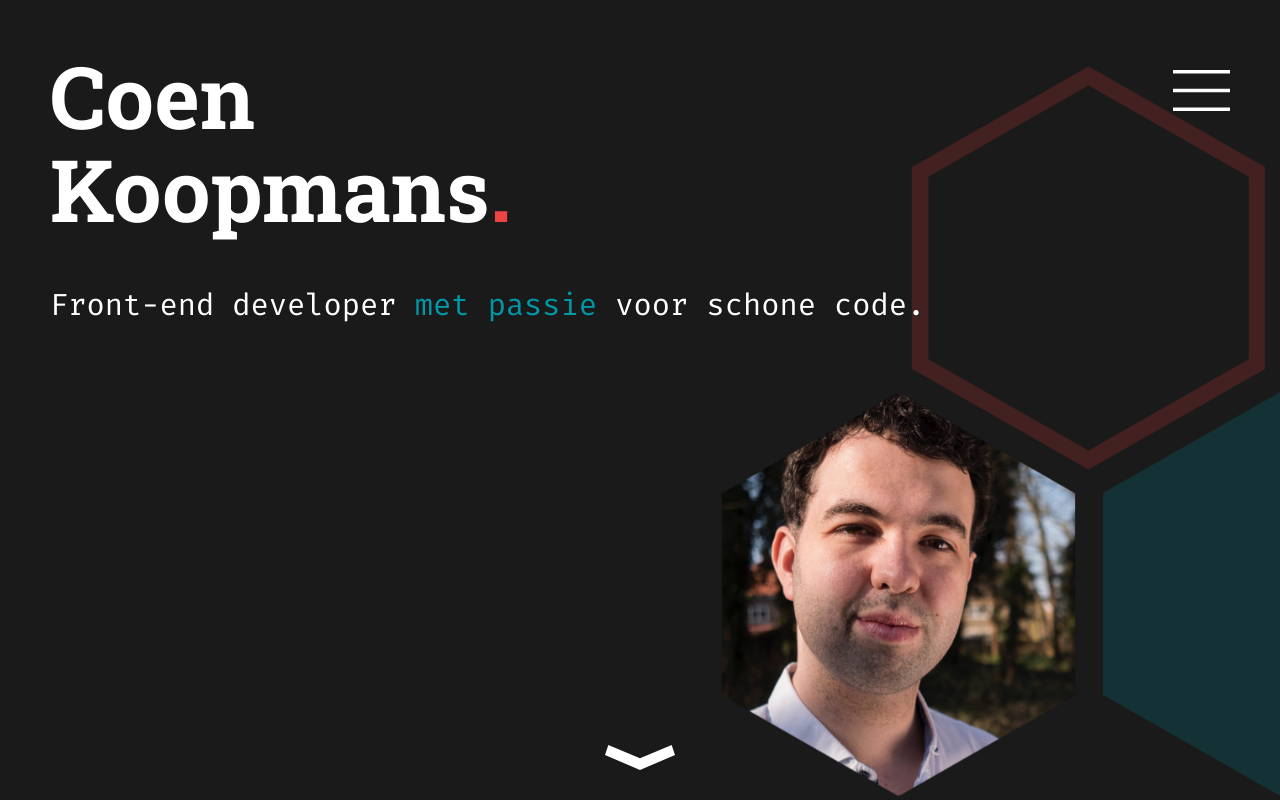
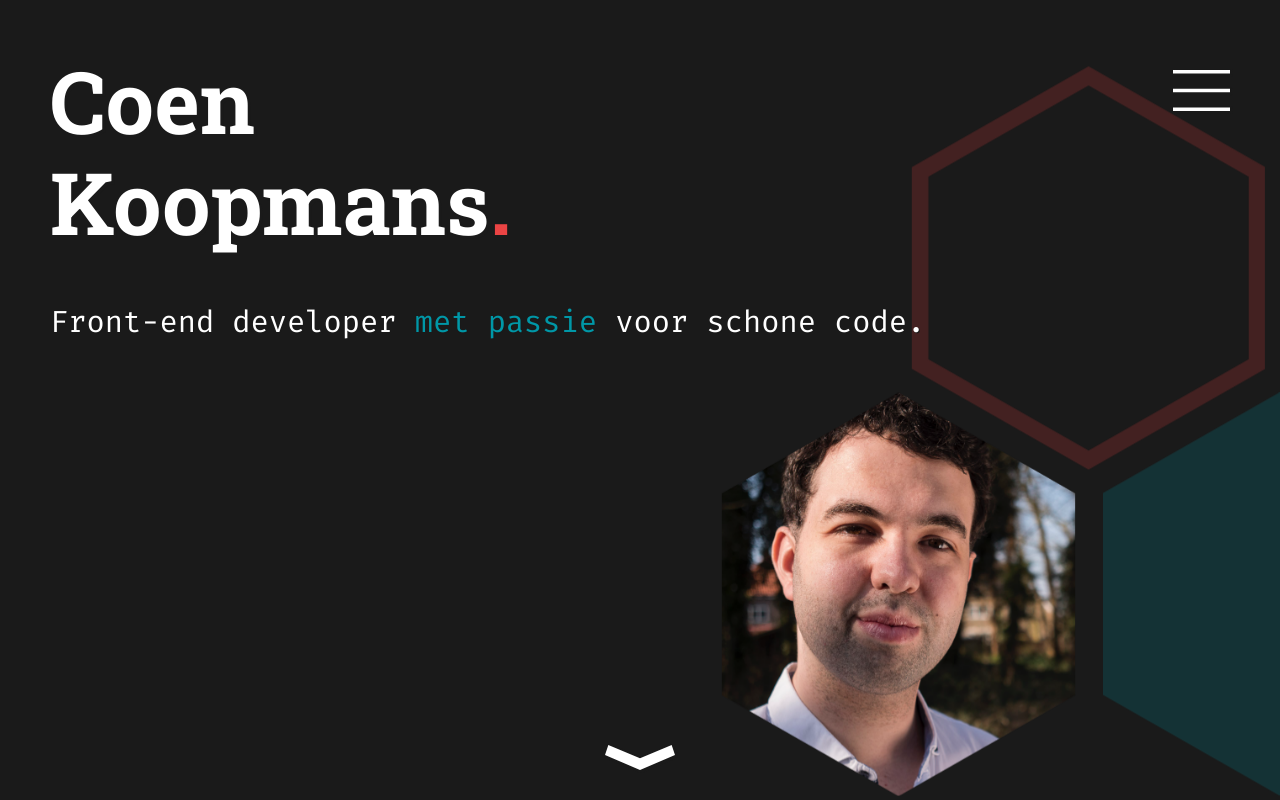
Before and after one commit to coenkoopmans/coenkoopmans.nl, an Angular app: page / in a window 1280 px wide. Built offline with nearby package versions, Linux system fonts and the light colour scheme.

Commit message:
Tweaks line height for name

```diff
--- a/src/app/intro/intro.component.scss
+++ b/src/app/intro/intro.component.scss
@@ -3,7 +3,7 @@
 $font-size-h1: getVwSizeForScreenWidth(51, 'mobile');
 $font-size-tagLine: getVwSizeForScreenWidth(18, 'mobile');
 
-$name-first-last-line-height: getVwSizeForScreenWidth(55, 'mobile');
+$name-first-last-line-height: getVwSizeForScreenWidth(60, 'mobile');
 $tagLine-line-height: getVwSizeForScreenWidth(35, 'mobile');
 
 $scroll-button-width: getVwSizeForScreenWidth(42, 'mobile');
@@ -28,7 +28,7 @@ $hexagon-margin-desktop: $hexagon-margin * $scale-factor-desktop-vw;
   overflow: hidden;
   display: flex;
   flex-direction: column;
-  padding: calc(#{$padding-top-mobile}px - 3vw) #{$padding-left-right-mobile}px 0 #{$padding-left-right-mobile}px;
+  padding: calc(#{$padding-top-mobile}px - 3.5vw) #{$padding-left-right-mobile}px 0 #{$padding-left-right-mobile}px;
 
   @include breakpoint('tablet') {
     padding: calc(#{$padding-top-tablet}px - 1vw) #{$padding-left-right-tablet}px 0 #{$padding-left-right-tablet}px
```
